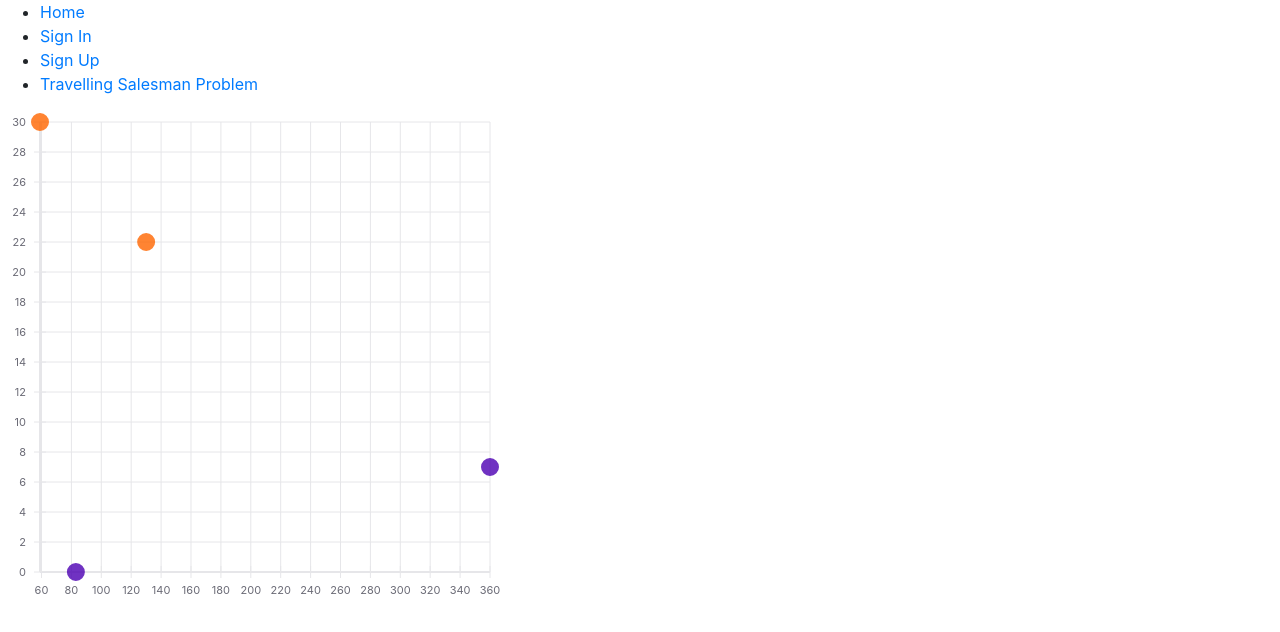
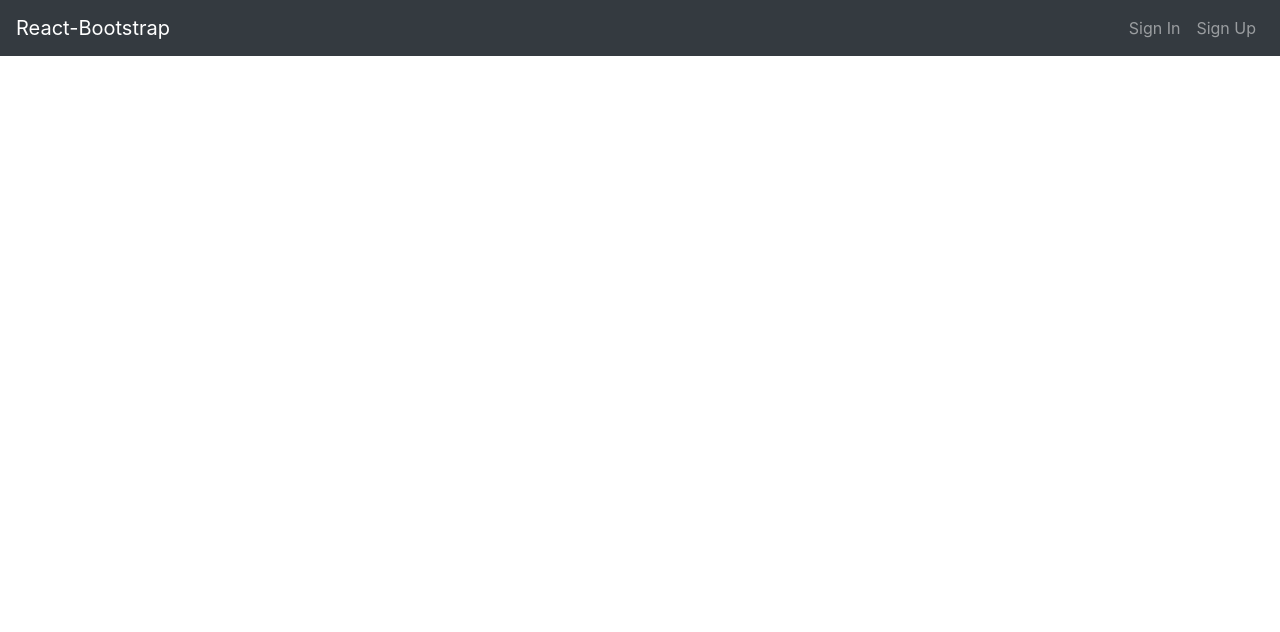
Before and after one commit to YolandaKok/undergraduate-thesis, a React app in the folder src/main/webapp/: page / in a window 1280 px wide. Shown: the top 632 px of the page. Built offline with nearby package versions, Linux system fonts and the light colour scheme.

Commit message:
added react bootstrap navigation

```diff
--- a/src/main/webapp/src/components/IndexPage.jsx
+++ b/src/main/webapp/src/components/IndexPage.jsx
@@ -1,10 +1,23 @@
 import React, { Component } from 'react';
 import Knapsack from "./Knapsack";
+import { Container, Row } from "react-bootstrap";
+import NavDropdown from "react-bootstrap/NavDropdown";
+import Nav from "react-bootstrap/Nav";
+import Navbar from "react-bootstrap/Navbar";
 
 export class IndexPage extends Component {
     render() {
         return (
-            <Knapsack></Knapsack>
+            <Navbar collapseOnSelect expand="lg" bg="dark" variant="dark">
+                <Navbar.Brand href="/">React-Bootstrap</Navbar.Brand>
+                <Navbar.Toggle aria-controls="responsive-navbar-nav" />
+                <Navbar.Collapse id="responsive-navbar-nav">
+                    <Nav className="ml-auto">
+                        <Nav.Link href="/signin">Sign In</Nav.Link>
+                        <Nav.Link href="/signup">Sign Up</Nav.Link>
+                    </Nav>
+                </Navbar.Collapse>
+            </Navbar>
         );
     }
 }
--- a/src/main/webapp/src/index.jsx
+++ b/src/main/webapp/src/index.jsx
@@ -13,20 +13,6 @@ import TSP from './components/TSP';
 const routing = (
     <BrowserRouter>
         <div>
-            <ul>
-                <li>
-                    <Link to="/">Home</Link>
-                </li>
-                <li>
-                    <Link to="/signin">Sign In</Link>
-                </li>
-                <li>
-                    <Link to="/signup">Sign Up</Link>
-                </li>
-                <li>
-                    <Link to="/tsp">Travelling Salesman Problem</Link>
-                </li>
-            </ul>
             <Route exact path="/" component={IndexPage} />
             <Route exact path="/signin" component={SignIn} />
             <Route exact path="/signup" component={SignUp} />
```
Also changed, not shown: 1 other file (tests, documents, lock files or other folders).
